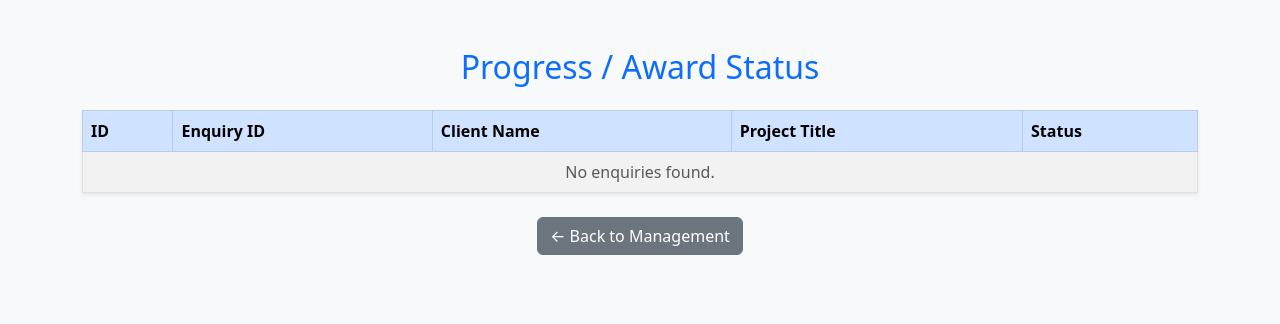
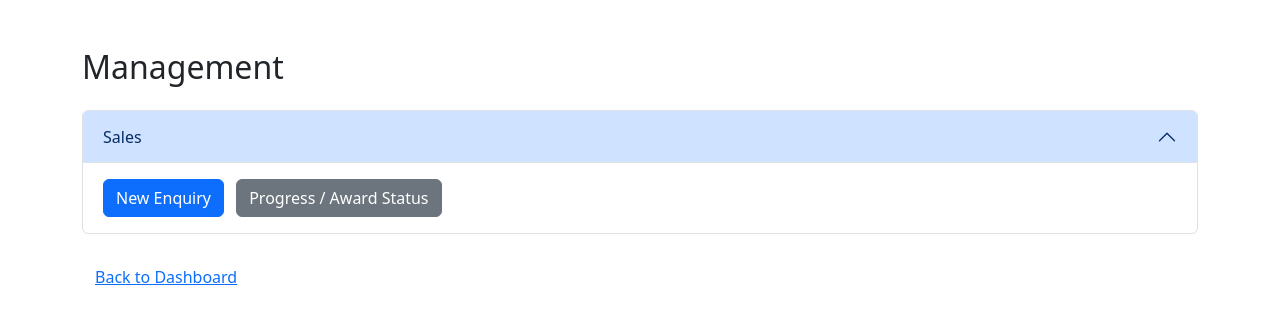
Before and after one commit to Madhan12-tech/Vanes_erp, a Flask app: page /management in a window 1280 px wide. Shown: the top 324 px of the page. Run offline with Flask 3, Linux system fonts and the light colour scheme; the visitor is signed in with stand-in values (Sample User, id 1).

Commit message:
Update management.html

```diff
--- a/templates/management.html
+++ b/templates/management.html
@@ -2,61 +2,37 @@
 <html lang="en">
 <head>
   <meta charset="UTF-8">
-  <title>Progress / Award Status</title>
-  <link href="https://cdn.jsdelivr.net/npm/bootstrap@5.3.0/dist/css/bootstrap.min.css" rel="stylesheet">
-  <style>
-    .badge-in-progress {
-      background-color: #ffc107;
-      color: #000;
-    }
-    .badge-awarded {
-      background-color: #28a745;
-    }
-    .table td, .table th {
-      vertical-align: middle;
-    }
-  </style>
+  <title>Management</title>
+  <link rel="stylesheet" href="https://cdn.jsdelivr.net/npm/bootstrap@5.3.0/dist/css/bootstrap.min.css">
 </head>
-<body class="bg-light">
-  <div class="container py-5">
-    <h2 class="mb-4 text-center text-primary">Progress / Award Status</h2>
+<body>
+  <div class="container mt-5">
+    <h2>Management</h2>
 
-    <table class="table table-bordered table-striped align-middle shadow-sm bg-white">
-      <thead class="table-primary">
-        <tr>
-          <th scope="col">ID</th>
-          <th scope="col">Enquiry ID</th>
-          <th scope="col">Client Name</th>
-          <th scope="col">Project Title</th>
-          <th scope="col">Status</th>
-        </tr>
-      </thead>
-      <tbody>
-        {% for row in enquiries %}
-        <tr>
-          <td>{{ row[0] }}</td>
-          <td>{{ row[1] }}</td>
-          <td>{{ row[2] }}</td>
-          <td>{{ row[3] }}</td>
-          <td>
-            {% if row[4] == 'Awarded' %}
-              <span class="badge badge-awarded">Awarded</span>
-            {% else %}
-              <span class="badge badge-in-progress">In Progress</span>
-            {% endif %}
-          </td>
-        </tr>
-        {% else %}
-        <tr>
-          <td colspan="5" class="text-center text-muted">No enquiries found.</td>
-        </tr>
-        {% endfor %}
-      </tbody>
-    </table>
+    <div class="accordion mt-4" id="managementAccordion">
+      <!-- Sales Section -->
+      <div class="accordion-item">
+        <h2 class="accordion-header" id="salesHeading">
+          <button class="accordion-button" type="button" data-bs-toggle="collapse" data-bs-target="#salesCollapse">
+            Sales
+          </button>
+        </h2>
+        <div id="salesCollapse" class="accordion-collapse collapse show" data-bs-parent="#managementAccordion">
+          <div class="accordion-body">
+            <a href="{{ url_for('new_enquiry_modal') }}" class="btn btn-primary me-2">New Enquiry</a>
+            <a href="{{ url_for('progress_award') }}" class="btn btn-secondary">Progress / Award Status</a>
+          </div>
+        </div>
+      </div>
 
-    <div class="text-center mt-4">
-      <a href="{{ url_for('management') }}" class="btn btn-secondary">← Back to Management</a>
+      <!-- Add more sections like Production, Accounts, etc. later -->
+    </div>
+
+    <div class="mt-4">
+      <a href="{{ url_for('dashboard') }}" class="btn btn-link">Back to Dashboard</a>
     </div>
   </div>
+
+  <script src="https://cdn.jsdelivr.net/npm/bootstrap@5.3.0/dist/js/bootstrap.bundle.min.js"></script>
 </body>
 </html>
```
